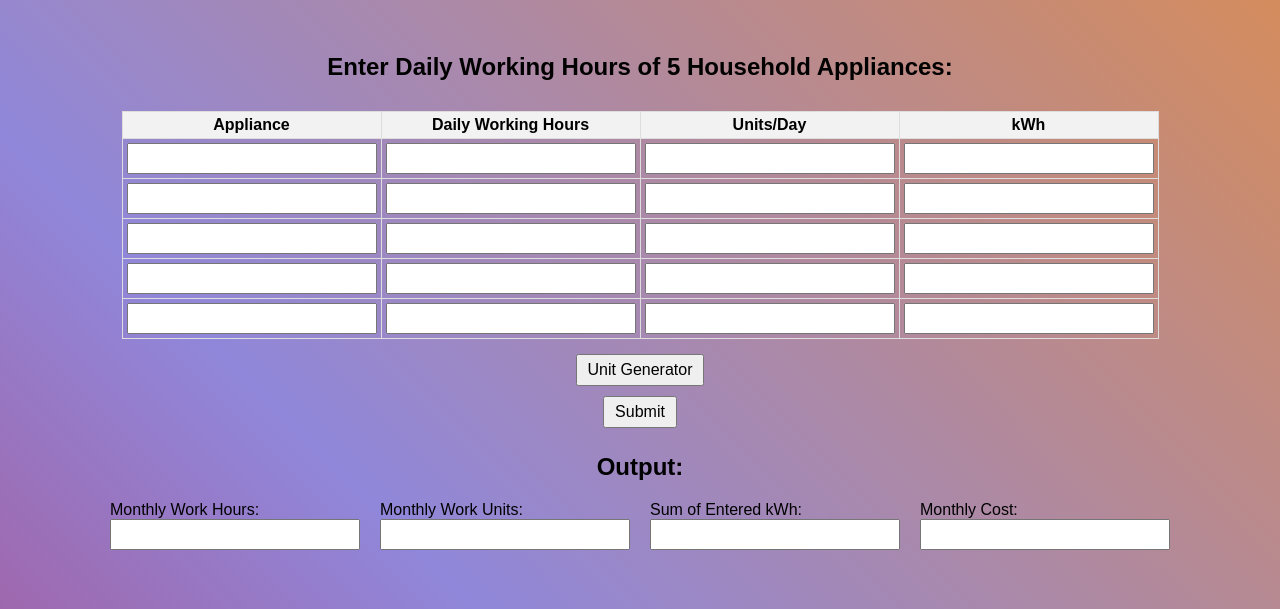
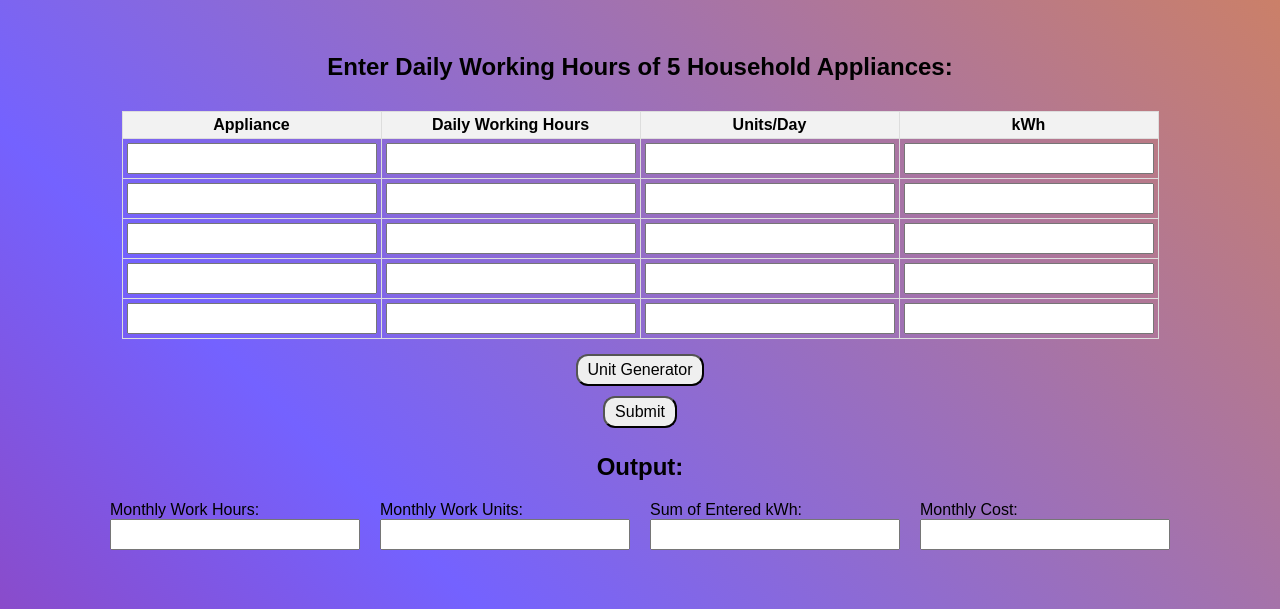
Before and after one commit to LasithaR01/Energy-Cost-Calculator, a plain HTML site: page index.html in a window 1280 px wide. Shown: the part 191-800 px from the top of the page. Drawn offline with Linux system fonts and the light colour scheme.

Commit message:
Update style.css
add button style

```diff
--- a/style.css
+++ b/style.css
@@ -8,7 +8,7 @@ body {
     justify-content: center;
     min-height: 100vh;
     width: 100%;
-    background: linear-gradient(45deg,#d2001a,#9087da,#f48e21,#23d5ab);
+    background: linear-gradient(45deg,#d2001a,#7462ff,#f48e21,#23d5ab);
     background-size: 300% 300%;
 }
 
@@ -59,6 +59,11 @@ button {
     margin:5px;
     padding: 5px 10px;
     font-size: 16px;
+    outline: none;
+    cursor: pointer;
+    position: relative;
+    z-index: 0;
+    border-radius: 12px;
 }
 
 #alert-box {
```
